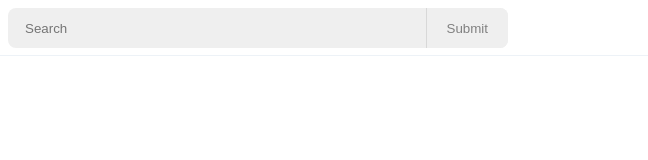
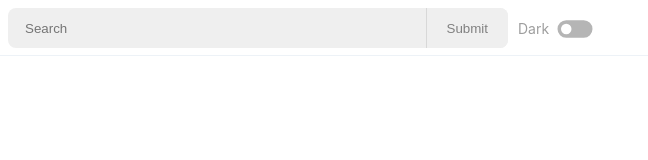
Before and after one commit to kiranps/gojek-assignment, a React (Create React App) app: page / in a window 1280 px wide. Shown: the top 160 px of the page, without its empty margins (0-648 px from the left). Built offline with nearby package versions, Linux system fonts and the light colour scheme.

Commit message:
added theme

```diff
--- a/src/App.js
+++ b/src/App.js
@@ -4,8 +4,10 @@ import Search from "components/Search";
 import Results from "components/Results";
 import Column from "components/Column";
 import Gif from "components/Gif";
+import Toggle from "components/Toggle";
 import { useGifs } from "services/gify";
 import * as R from "ramda";
+import { ThemeProvider } from "context/ThemeContext";
 
 const totalHeight = R.reduce((acc, x) => acc + Number(x.still.height), 0);
 
@@ -32,6 +34,7 @@ function App() {
   const [images, setImages] = useState([[], [], [], []]);
   const [keywords, setKeyWords] = useState();
   const [gifs, fetchGifs] = useGifs();
+  const [theme, changeTheme] = useState("light");
 
   useEffect(() => {
     setImages(balanceColumns(gifs, images));
@@ -49,9 +52,10 @@ function App() {
   };
 
   return (
-    <div>
+    <ThemeProvider value={theme}>
       <NavBar>
         <Search onChange={handleSearch} />
+        <Toggle onChange={value => changeTheme(value ? "dark" : "light")} />
       </NavBar>
       <Results onScrollEnd={handleScrollEnd}>
         {images.map((x, i) => (
@@ -62,7 +66,7 @@ function App() {
           </Column>
         ))}
       </Results>
-    </div>
+    </ThemeProvider>
   );
 }
 
--- a/src/components/Gif/index.js
+++ b/src/components/Gif/index.js
@@ -4,7 +4,6 @@ import styles from "./styles.module.css";
 const Layout = ({ image }) => {
   const [isLoaded, setStatus] = useState(false);
   const [hover, setHover] = useState(false);
-  const [play, togglePlay] = useState(false);
 
   return (
     <div className={styles.imgbox}>
--- a/src/components/Gif/styles.module.css
+++ b/src/components/Gif/styles.module.css
@@ -26,6 +26,4 @@
   overflow: hidden;
   padding: 10px;
   background-color: transparent;
-  /* background-color: rgba(0, 0, 0, 0.22);
-  cursor: pointer; */
 }
--- a/src/components/NavBar/index.js
+++ b/src/components/NavBar/index.js
@@ -1,6 +1,17 @@
 import React from "react";
 import styles from "./styles.module.css";
+import { ThemeConsumer } from "context/ThemeContext";
 
-const NavBar = ({ children }) => <nav className={styles.nav}>{children}</nav>;
+const NavBar = ({ children }) => (
+  <ThemeConsumer>
+    {theme => (
+      <nav
+        className={styles.nav + " " + (theme === "dark" ? styles.nav_dark : "")}
+      >
+        {children}
+      </nav>
+    )}
+  </ThemeConsumer>
+);
 
 export default NavBar;
--- a/src/components/NavBar/styles.module.css
+++ b/src/components/NavBar/styles.module.css
@@ -6,3 +6,8 @@
   border-bottom: 1px solid #edf2f7;
   padding: 8px;
 }
+
+.nav_dark {
+  background-color: black;
+  border-bottom: 1px solid black;
+}
--- a/src/components/Results/index.js
+++ b/src/components/Results/index.js
@@ -1,4 +1,5 @@
 import React from "react";
+import { ThemeConsumer } from "context/ThemeContext";
 import styles from "./styles.module.css";
 
 const Results = ({ children, onScrollEnd }) => {
@@ -9,9 +10,21 @@ const Results = ({ children, onScrollEnd }) => {
   };
 
   return (
-    <div className={styles.results} onScroll={handleScroll}>
-      {children}
-    </div>
+    <ThemeConsumer>
+      {theme => (
+        <div
+          className={
+            "scroll " +
+            styles.results +
+            " " +
+            (theme === "dark" ? styles.results_dark : "")
+          }
+          onScroll={handleScroll}
+        >
+          {children}
+        </div>
+      )}
+    </ThemeConsumer>
   );
 };
 
--- a/src/components/Results/styles.module.css
+++ b/src/components/Results/styles.module.css
@@ -9,3 +9,19 @@
   overflow-y: scroll;
   padding: 10px 40px;
 }
+
+.results_dark {
+  background-color: #1a1a1a;
+}
+
+.results::-webkit-scrollbar {
+  width: 5px;
+}
+
+.results::-webkit-scrollbar-track {
+  background: #ffffff;
+}
+
+.results::-webkit-scrollbar-thumb {
+  background: #666;
+}
--- /dev/null
+++ b/src/components/Toggle/index.js
@@ -0,0 +1,41 @@
+import React, { useState } from "react";
+import styles from "./styles.module.css";
+
+const Toggle = ({ value, onChange }) => {
+  const [active, toggle] = useState(value);
+
+  const handleToggle = () => {
+    toggle(active => !active);
+    onChange(!active);
+  };
+
+  return (
+    <div className={styles.toggle}>
+      <div className={styles.label}>Dark</div>
+      <svg
+        className={styles.icon}
+        style={{ width: "42px", height: "42px", cursor: "pointer" }}
+        viewBox="0 0 24 24"
+        onClick={handleToggle}
+      >
+        {active ? (
+          <path
+            fill="#4CAF50"
+            d="M17,7H7A5,5 0 0,0 2,12A5,5 0 0,0 7,17H17A5,5 0 0,0 22,12A5,5 0 0,0 17,7M17,15A3,3 0 0,1 14,12A3,3 0 0,1 17,9A3,3 0 0,1 20,12A3,3 0 0,1 17,15Z"
+          />
+        ) : (
+          <path
+            fill="#b5b5b5"
+            d="M17,7H7A5,5 0 0,0 2,12A5,5 0 0,0 7,17H17A5,5 0 0,0 22,12A5,5 0 0,0 17,7M7,15A3,3 0 0,1 4,12A3,3 0 0,1 7,9A3,3 0 0,1 10,12A3,3 0 0,1 7,15Z"
+          />
+        )}
+      </svg>
+    </div>
+  );
+};
+
+Toggle.defaultProps = {
+  active: false
+};
+
+export default Toggle;
--- /dev/null
+++ b/src/components/Toggle/styles.module.css
@@ -0,0 +1,15 @@
+.toggle {
+  display: inline-block;
+}
+
+.label {
+  display: inline-block;
+  vertical-align: top;
+  padding: 12px 5px 0 10px;
+  font-size: 14px;
+  color: #9e9e9e;
+}
+
+.icon {
+  display: inline-block;
+}
--- /dev/null
+++ b/src/context/ThemeContext.js
@@ -0,0 +1,8 @@
+import React, { useContext } from "react";
+
+const ThemeContext = React.createContext("light");
+
+export const ThemeProvider = ThemeContext.Provider;
+export const ThemeConsumer = ThemeContext.Consumer;
+
+export const useTheme = () => ({ theme: useContext(ThemeContext) });
--- a/src/services/gify.js
+++ b/src/services/gify.js
@@ -14,7 +14,7 @@ const search = (query, offset = 0) => {
         id: x.id,
         title: x.title,
         still: x.images.downsized_still,
-        gif: x.images.downsized
+        gif: x.images.preview_webp
       }))
     );
 };
```
